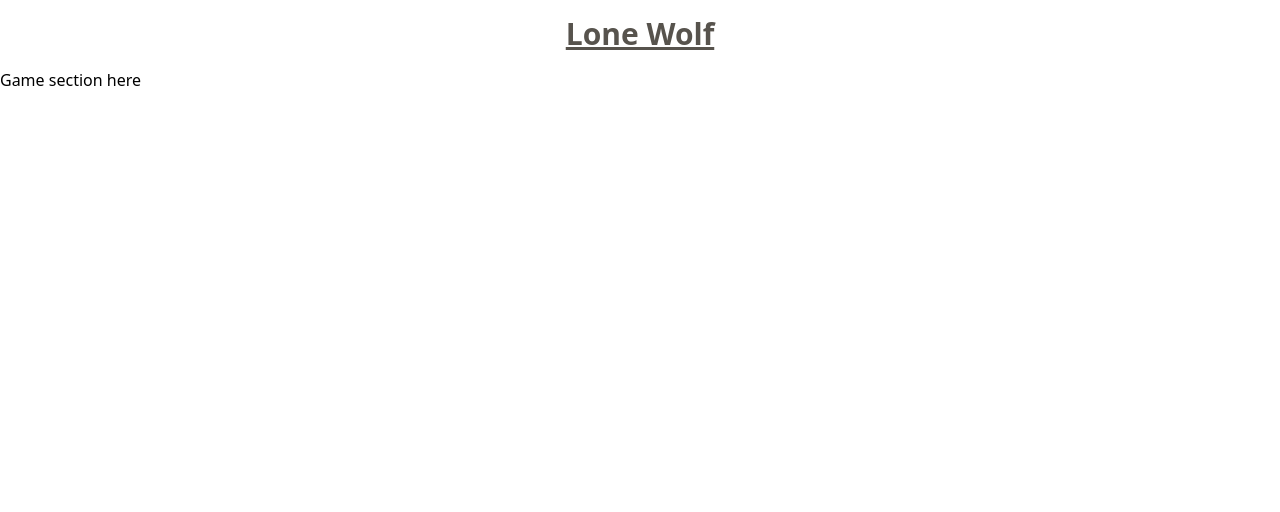
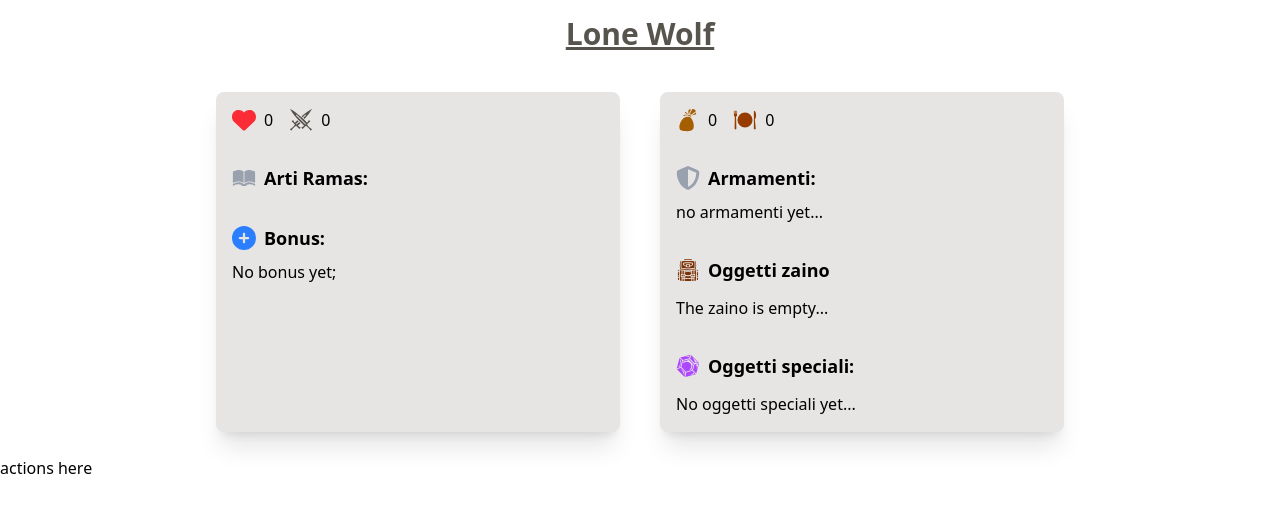
Before and after one commit to gyo82v/lone-wolf, a Next.js app: page / in a window 1280 px wide. Both pictures are taken after a click on the button "Start game". Shown: the top 512 px of the page. Built offline with nearby package versions, Linux system fonts and the light colour scheme.

Commit message:
feat: buil hero section component

```diff
--- a/app/page.tsx
+++ b/app/page.tsx
@@ -94,7 +94,11 @@ export default function Home() {
           setShowSetup={setShowSetup}
         />
       }
-      {showGame && <GameSection />}
+      {showGame &&
+        <GameSection
+          hero={hero}
+        />
+      }
       {showCombat && <CombatSection /> }
     </main>
   );
--- a/components/GameSection.tsx
+++ b/components/GameSection.tsx
@@ -1,7 +1,30 @@
-export default function GameSection(){
+import type { Hero } from "@/types/hero"
+import {
+  FaHeart,
+  FaShieldHalved,
+  FaCirclePlus,
+} from "react-icons/fa6";
+import {
+  GiBackpack,
+  GiSwapBag,
+  GiMeal,
+  GiOpenBook,
+  GiEmerald,
+  GiCrossedSwords,
+} from "react-icons/gi";
+import HeroSection from "./Hero";
+
+type Props = {
+    hero: Hero
+}
+
+export default function GameSection({hero}:Props){
     return(
-        <section>
-            <p>Game section here</p>
-        </section>
+        <div>
+            <HeroSection hero={hero} />
+            <div>
+                <p>actions here</p>
+            </div>
+        </div>
     )
 }
--- /dev/null
+++ b/components/Hero.tsx
@@ -0,0 +1,105 @@
+import { Hero } from "@/types/hero"
+import {
+  FaHeart,
+  FaShieldHalved,
+  FaCirclePlus,
+} from "react-icons/fa6";
+import {
+  GiBackpack,
+  GiSwapBag,
+  GiMeal,
+  GiOpenBook,
+  GiEmerald,
+  GiCrossedSwords,
+} from "react-icons/gi";
+
+type Props = {
+    hero: Hero
+}
+
+export default function HeroSection({hero}:Props){
+    return(
+        <section className={`p-6 mx-auto flex max-w-4xl gap-10`}>
+            <div className={`shadow-xl bg-stone-200 p-4 rounded-lg w-full flex flex-col gap-8 `}>
+                <div className="flex gap-4">
+                    <div className="flex items-center gap-2">
+                        <FaHeart className="text-red-500 h-6 w-6" />
+                        {hero?.resistenza}
+                    </div>
+                    <div className="flex items-center gap-2">
+                        <GiCrossedSwords className="text-stone-600 h-6 w-6"/>
+                        {hero?.combattivita}
+                    </div>
+                </div>
+                <div>
+                    <div className="flex items-center gap-2">
+                        <GiOpenBook className="text-gray-400 h-6 w-6" />
+                        <p className="font-semibold text-lg">Arti Ramas:</p>
+                    </div>
+                    <ul className="list-decimal ml-4">
+                        {hero.artiRamas.map(a => <li key={a}>{a}</li> )}
+                    </ul>
+                </div>
+                <div className="flex flex-col gap-2">
+                    <div className="flex items-center gap-2">
+                        <FaCirclePlus className="text-blue-500 h-6 w-6" />
+                        <p className="font-semibold text-lg">Bonus:</p>
+                    </div>
+                    {hero.bonus.length > 0 ?
+                        <ul>
+                          {hero.bonus.map(b => <li key={b.name}>{b.name}: {b.value}</li>)}
+                        </ul> : "No bonus yet;"
+                    }
+                </div>
+            </div>
+            <div className={`bg-stone-200 shadow-xl p-4 rounded-lg w-full flex flex-col gap-8`}>
+                <div className="flex gap-4">
+                    <div className="flex items-center gap-2">
+                        <GiSwapBag className="text-yellow-700 h-6 w-6" />
+                        <p>{hero.borsa}</p>
+                    </div>
+                    <div className="flex items-center gap-2">
+                        <GiMeal className="text-amber-800 h-6 w-6" />
+                        <p>{hero.zaino.pasti}</p>
+                    </div>
+                </div>
+                <div className="flex flex-col gap-2">
+                    <div className="flex items-center gap-2">
+                        <FaShieldHalved className="text-gray-400 h-6 w-6" />
+                        <p className="font-semibold text-lg">Armamenti:</p>
+                    </div>
+                    {hero.armamento.length > 0 ?
+                        <ul className="list-decimal ml-4">
+                          {hero.armamento.map(a => <li key={a}>{a}</li>)}
+                        </ul> :
+                        "no armamenti yet..."
+                    }
+                </div>
+                <div className="flex flex-col gap-3">
+                    <div className="flex items-center gap-2">
+                        <GiBackpack className="text-amber-900 h-6 w-6" />
+                        <p className="font-semibold text-lg">Oggetti zaino</p>
+                    </div>
+                    {hero.zaino.oggetti.length > 0 ?
+                        <ul className="flex items-center gap-2">
+                          {hero.zaino.oggetti.map(o => <li key={o}>{o}</li>)}
+                        </ul> :
+                        "The zaino is empty..."
+                    }
+                </div>
+                <div className="flex flex-col gap-3">
+                    <div className="flex items-center gap-2">
+                        <GiEmerald className="text-purple-500 h-6 w-6" />
+                        <p className="font-semibold text-lg">Oggetti speciali: </p>
+                    </div>
+                    {hero.oggettiSpeciali.length > 0 ?
+                        <ul className="list-decimal ml-4">
+                          {hero.oggettiSpeciali.map(o => <li key={o}>{o}</li>)}
+                        </ul> :
+                        "No oggetti speciali yet..."
+                    }
+                </div>
+            </div>
+        </section>
+    )
+}
```
